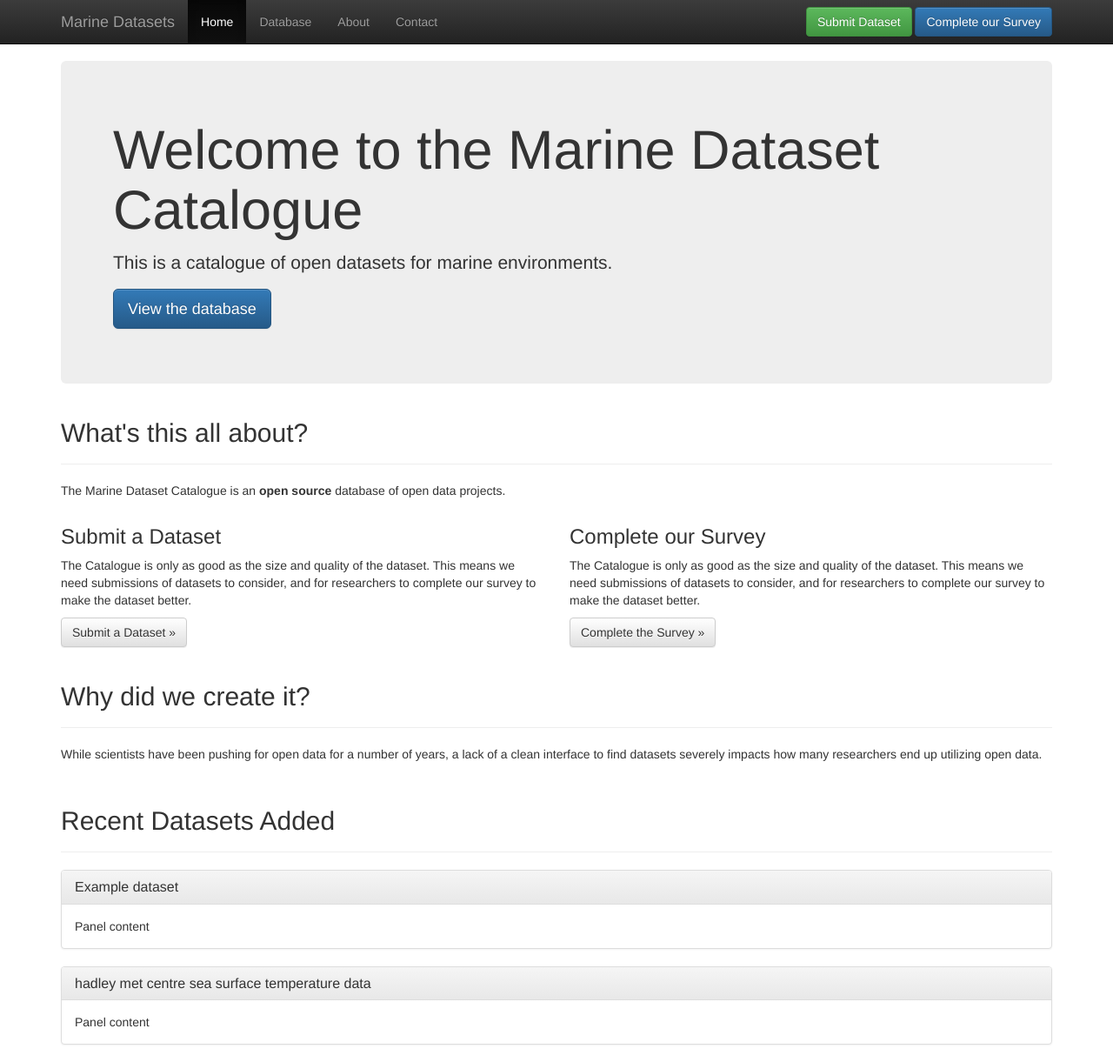
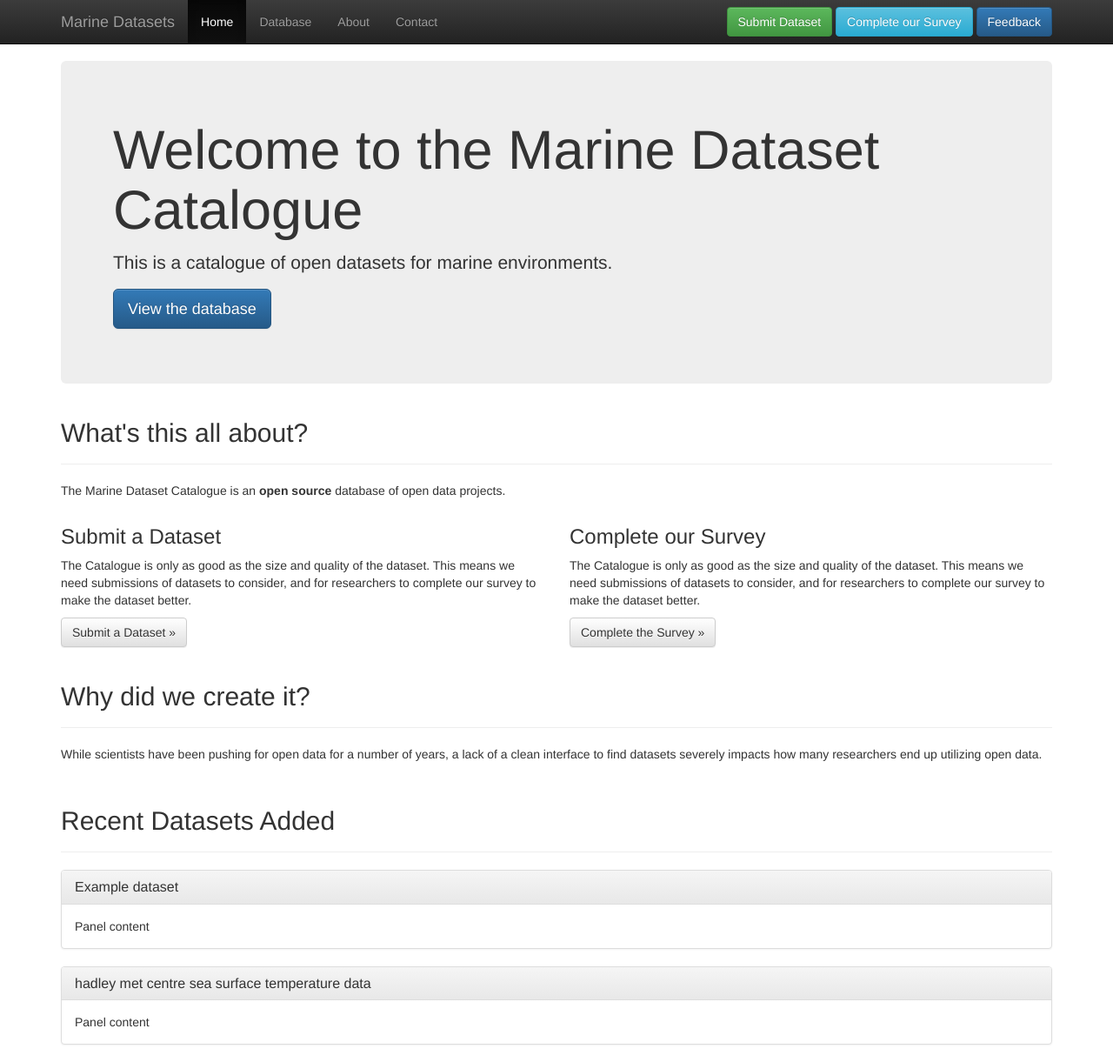
Before and after one commit to jdunic/marine-dataset-catalogue, a Jekyll site: the page built from index.html, in a window 1280 px wide and 1221 px high. Shown: the whole window at 87% size. Built offline with Jekyll 4.4.1, drawn with Linux system fonts in a browser that asks for light colours.

Commit message:
add submssion form link

```diff
--- a/_includes/header.html
+++ b/_includes/header.html
@@ -30,9 +30,9 @@
                 <!-- </li> -->
             </ul>
             <form class="navbar-form navbar-right">
-                <a href="#submit" class="btn btn-success">Submit Dataset</a>
-
-                <a href="https://goo.gl/forms/h2oUBYjTIJNEtDcx1" class="btn btn-primary">Complete our Survey</a>
+                <a href="https://goo.gl/forms/K0Gt3ktKLBiRzLu03" class="btn btn-success">Submit Dataset</a>
+                <a href="https://goo.gl/forms/h2oUBYjTIJNEtDcx1" class="btn btn-info">Complete our Survey</a>
+                <a href="#submit" class="btn btn-primary">Feedback</a>
             </form>
         </div><!--/.nav-collapse -->
     </div>
```
